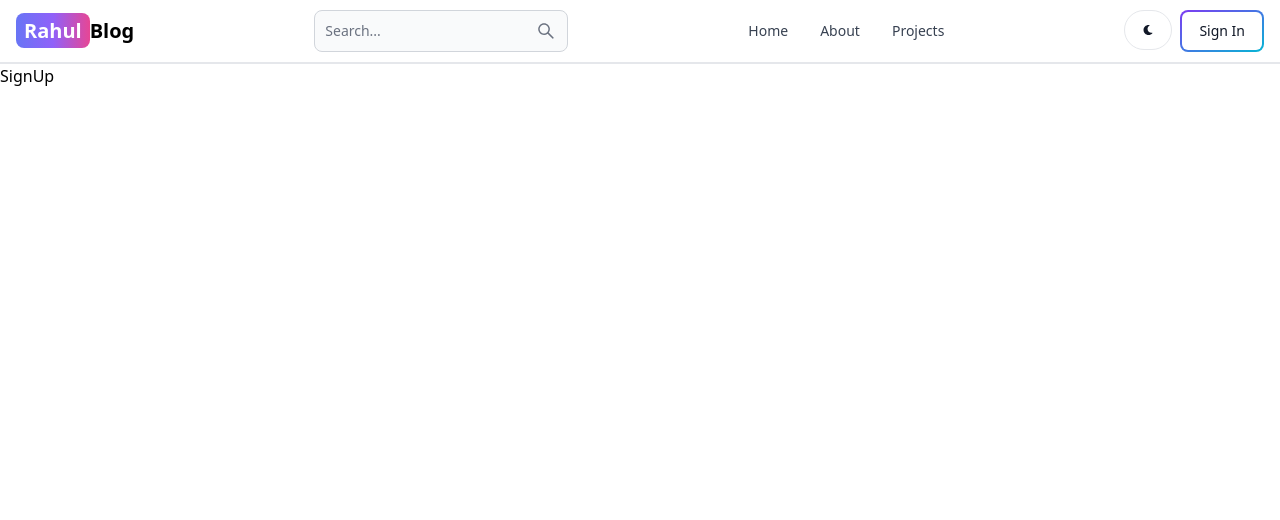
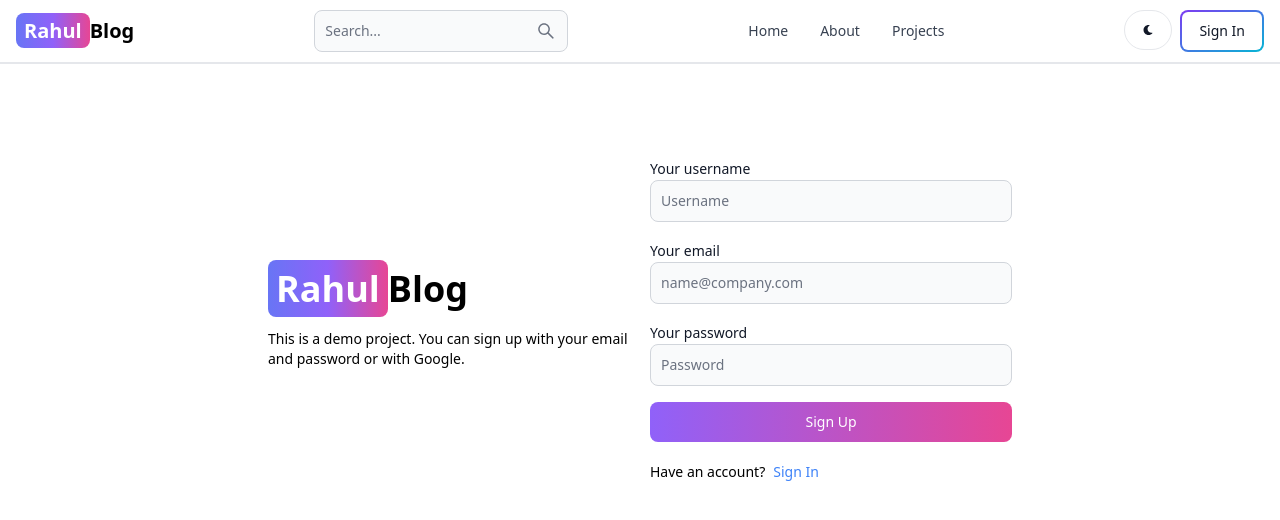
Before and after one commit to rahull17/blog-app-client, a React (Vite) app in the folder client/: page /sign-up in a window 1280 px wide. Shown: the top 520 px of the page. Built offline with nearby package versions, Linux system fonts and the light colour scheme.

Commit message:
signup and other functions

```diff
--- a/client/src/pages/SignUp.jsx
+++ b/client/src/pages/SignUp.jsx
@@ -1,5 +1,124 @@
-const SignUp = () => {
-  return <div>SignUp</div>;
-};
+import { Alert, Button, Label, Spinner, TextInput } from "flowbite-react";
+import { useState } from "react";
+import { Link, useNavigate } from "react-router-dom";
+//import OAuth from "../components/OAuth";
 
-export default SignUp;
+export default function SignUp() {
+  const [formData, setFormData] = useState({});
+  const [errorMessage, setErrorMessage] = useState(null);
+  const [loading, setLoading] = useState(false);
+  const navigate = useNavigate();
+  const handleChange = (e) => {
+    setFormData({ ...formData, [e.target.id]: e.target.value.trim() });
+  };
+  const handleSubmit = async (e) => {
+    e.preventDefault();
+    if (!formData.username || !formData.email || !formData.password) {
+      return setErrorMessage("Please fill out all fields.");
+    }
+    try {
+      setLoading(true);
+      setErrorMessage(null);
+      const res = await fetch("/api/auth/signup", {
+        method: "POST",
+        headers: { "Content-Type": "application/json" },
+        body: JSON.stringify(formData),
+      });
+      const data = await res.json();
+      if (data.success === false) {
+        const dupi = data.message.includes("dup key");
+        if (dupi) {
+          setLoading(false);
+          return setErrorMessage(
+            "Already Data existed change username or email"
+          );
+        }
+      }
+      setLoading(false);
+      if (res.ok) {
+        navigate("/sign-in");
+      }
+    } catch (error) {
+      setErrorMessage(error.message);
+      setLoading(false);
+    }
+  };
+  return (
+    <div className="min-h-screen mt-20">
+      <div className="flex p-3 max-w-3xl mx-auto flex-col md:flex-row md:items-center gap-5">
+        {/* left */}
+        <div className="flex-1">
+          <Link to="/" className="font-bold dark:text-white text-4xl">
+            <span className="px-2 py-1 bg-gradient-to-r from-indigo-500 via-purple-500 to-pink-500 rounded-lg text-white">
+              Rahul
+            </span>
+            Blog
+          </Link>
+          <p className="text-sm mt-5">
+            This is a demo project. You can sign up with your email and password
+            or with Google.
+          </p>
+        </div>
+        {/* right */}
+
+        <div className="flex-1">
+          <form className="flex flex-col gap-4" onSubmit={handleSubmit}>
+            <div>
+              <Label value="Your username" />
+              <TextInput
+                type="text"
+                placeholder="Username"
+                id="username"
+                onChange={handleChange}
+              />
+            </div>
+            <div>
+              <Label value="Your email" />
+              <TextInput
+                type="email"
+                placeholder="name@company.com"
+                id="email"
+                onChange={handleChange}
+              />
+            </div>
+            <div>
+              <Label value="Your password" />
+              <TextInput
+                type="password"
+                placeholder="Password"
+                id="password"
+                onChange={handleChange}
+              />
+            </div>
+            <Button
+              gradientDuoTone="purpleToPink"
+              type="submit"
+              disabled={loading}
+            >
+              {loading ? (
+                <>
+                  <Spinner size="sm" />
+                  <span className="pl-3">Loading...</span>
+                </>
+              ) : (
+                "Sign Up"
+              )}
+            </Button>
+            {/* <OAuth /> */}
+          </form>
+          <div className="flex gap-2 text-sm mt-5">
+            <span>Have an account?</span>
+            <Link to="/sign-in" className="text-blue-500">
+              Sign In
+            </Link>
+          </div>
+          {errorMessage && (
+            <Alert className="mt-5" color="failure">
+              {errorMessage}
+            </Alert>
+          )}
+        </div>
+      </div>
+    </div>
+  );
+}
--- a/client/vite.config.js
+++ b/client/vite.config.js
@@ -1,7 +1,15 @@
-import { defineConfig } from 'vite'
-import react from '@vitejs/plugin-react-swc'
+import { defineConfig } from "vite";
+import react from "@vitejs/plugin-react-swc";
 
 // https://vitejs.dev/config/
 export default defineConfig({
+  server: {
+    proxy: {
+      "/api": {
+        target: "http://localhost:3000",
+        secure: false,
+      },
+    },
+  },
   plugins: [react()],
-})
+});
```
